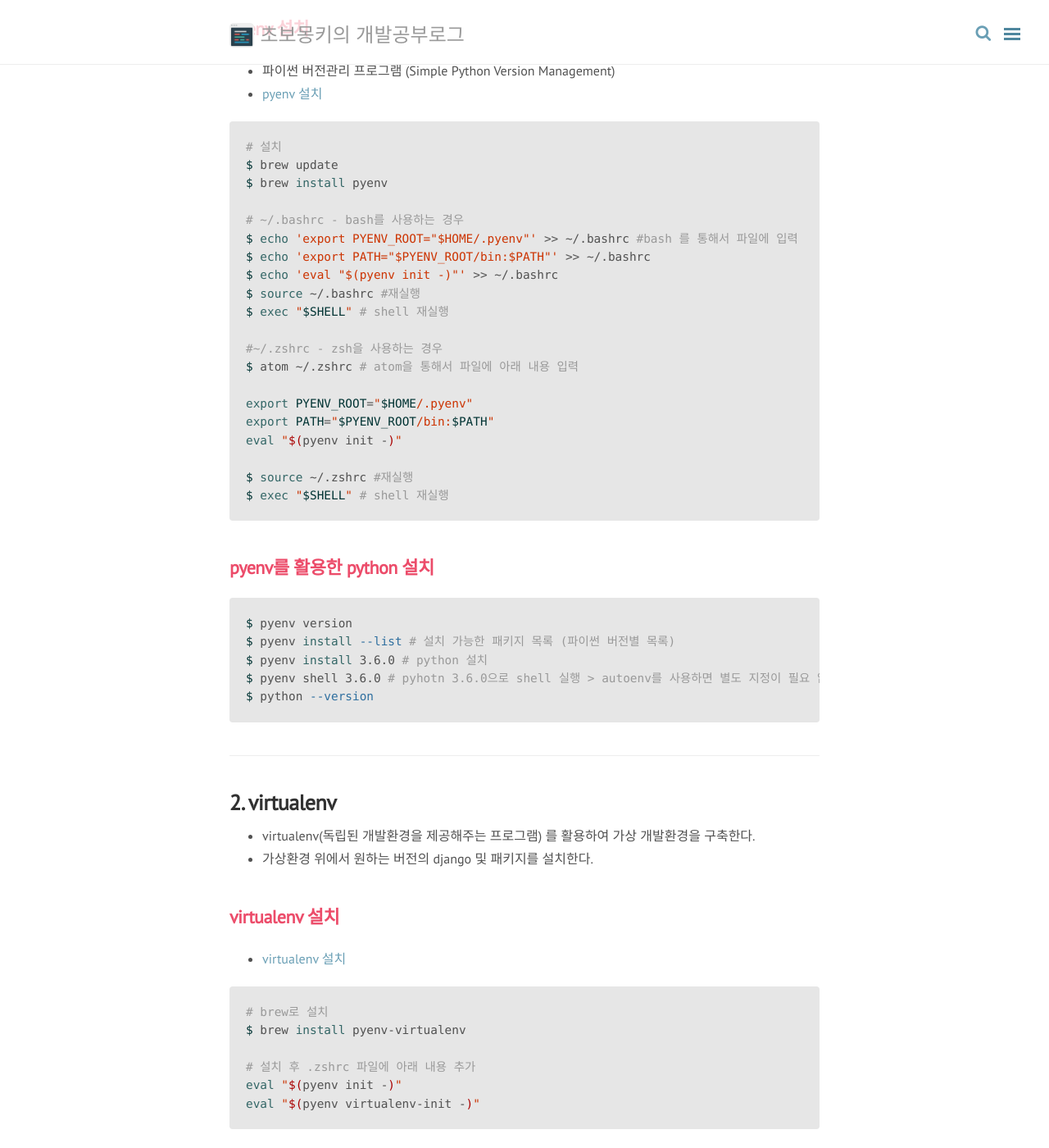
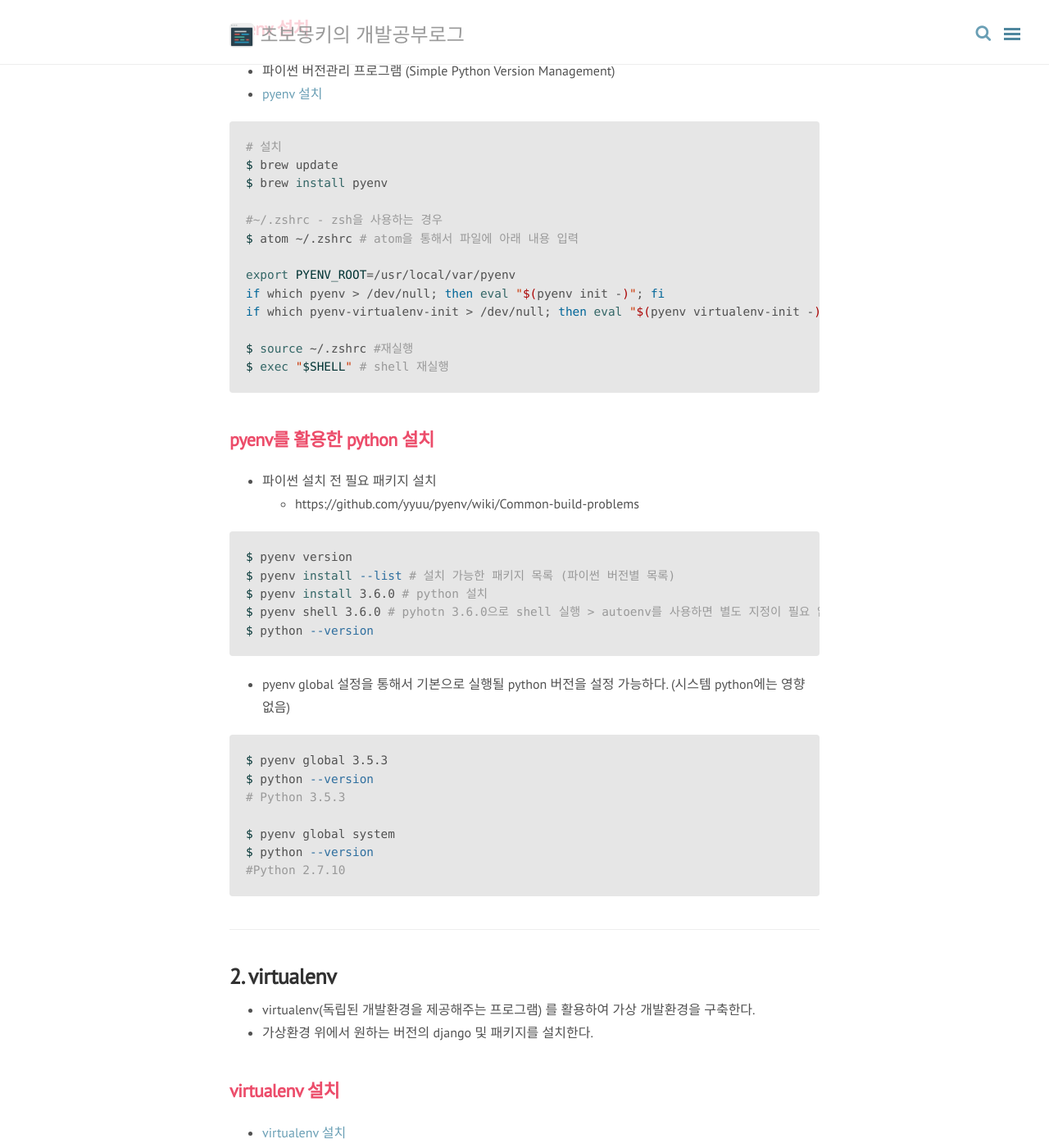
Before and after one commit to wayhome25/wayhome25.github.io, a Jekyll site: the page built from _posts/Django/2017-04-29-python-dev-environments.md, in a window 1280 px wide and 1400 px high, scrolled down 1320 px. Shown: the whole window at 82% size. Built offline with Jekyll 4.4.1, drawn with Linux system fonts in a browser that asks for light colours; nearby versions of some CDN libraries; comment, search, counter and statistics services are not loaded; some of the changed text lies outside the part shown.

Commit message:
add blog post

````diff
--- a/_posts/Django/2017-04-29-python-dev-environments.md
+++ b/_posts/Django/2017-04-29-python-dev-environments.md
@@ -54,25 +54,20 @@ django로 연습 프로젝트를 만들다 보면 항상 처음에 아래 2가
 $ brew update
 $ brew install pyenv
 
-# ~/.bashrc - bash를 사용하는 경우
-$ echo 'export PYENV_ROOT="$HOME/.pyenv"' >> ~/.bashrc #bash 를 통해서 파일에 입력
-$ echo 'export PATH="$PYENV_ROOT/bin:$PATH"' >> ~/.bashrc
-$ echo 'eval "$(pyenv init -)"' >> ~/.bashrc
-$ source ~/.bashrc #재실행
-$ exec "$SHELL" # shell 재실행
-
 #~/.zshrc - zsh을 사용하는 경우
 $ atom ~/.zshrc # atom을 통해서 파일에 아래 내용 입력
 
-export PYENV_ROOT="$HOME/.pyenv"
-export PATH="$PYENV_ROOT/bin:$PATH"
-eval "$(pyenv init -)"
+export PYENV_ROOT=/usr/local/var/pyenv
+if which pyenv > /dev/null; then eval "$(pyenv init -)"; fi
+if which pyenv-virtualenv-init > /dev/null; then eval "$(pyenv virtualenv-init -)"; fi
 
 $ source ~/.zshrc #재실행
 $ exec "$SHELL" # shell 재실행
 ```
 
 ## pyenv를 활용한 python 설치
+- 파이썬 설치 전 필요 패키지 설치
+	- https://github.com/yyuu/pyenv/wiki/Common-build-problems
 
 ```shell
 $ pyenv version
@@ -80,6 +75,19 @@ $ pyenv install --list # 설치 가능한 패키지 목록 (파이썬 버전별
 $ pyenv install 3.6.0 # python 설치
 $ pyenv shell 3.6.0 # pyhotn 3.6.0으로 shell 실행 > autoenv를 사용하면 별도 지정이 필요 없음
 $ python --version
+```
+
+- pyenv global 설정을 통해서 기본으로 실행될 python 버전을 설정 가능하다.
+(시스템 python에는 영향 없음)
+
+```shell
+$ pyenv global 3.5.3
+$ python --version
+# Python 3.5.3
+
+$ pyenv global system
+$ python --version
+#Python 2.7.10
 ```
 
 ---
@@ -132,13 +140,22 @@ $ python manage.py shell_plus --notebook # jupyter notebook을 통해서 djnago
 - requirements.txt가 있다면 다음 명령을 통해 동일한 파이썬 패키지들을 한번에 설치할 수 있다.
 
 ```shell
-$ pip3 list > requirements.txt  # 패키지 목록을 txt 파일로 만들기
+$ pip3 freeze > requirements.txt  # 패키지 목록을 txt 파일로 만들기
 $ pip3 install -r requirements.txt  # 한번에 패키지 설치
 ```
 
 ---
 
 # 3. autoenv
+## (추가) local에 가상환경 설정
+- pyenv local 명령을 통해서 원하는 디렉토리에 가상환경을 지정할 수 있다. (자동 on/off)
+- 사용할 폴더로 이동 후 아래 명령을 시행하면 .python-version 파일이 생성된다.
+
+```python
+pyenv local fc-python(가상환경이름)
+```
+
+## autoenv
 - autoenv를 설치하고 프로젝트 폴더에 .env 파일을 만들어 자동으로 가상환경이 실행되도록 만든다.
 - autoenv : Directory-based environments, 폴더 안에 .env 파일이 있으면 해당 폴더에 들어갈 때 자동으로 가상환경이 실행된다.
 
````
Also changed, not shown: _posts/Django/2017-02-28-django-05-python-anywhere.md (+4 -0 lines), _posts/TIL(Today I Learned)/2017-05-15-05-21-TIL.md (+11 -2 lines), about.md (+8 -3 lines).
